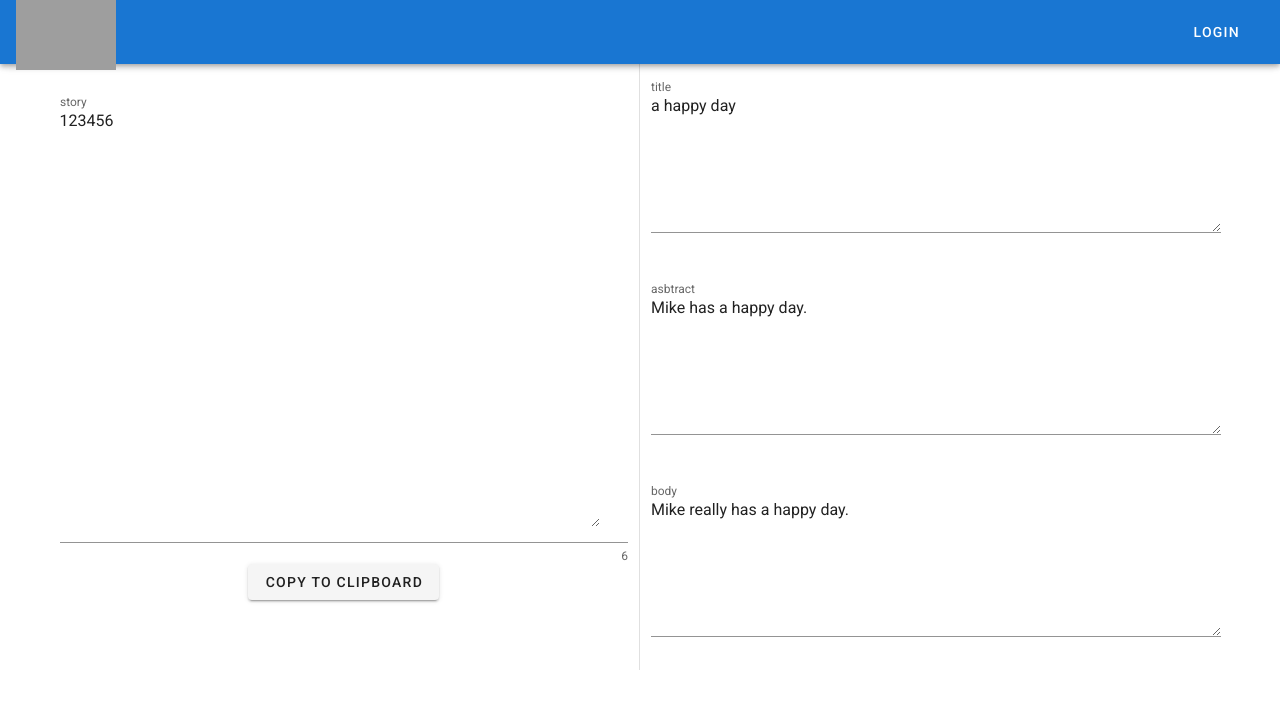
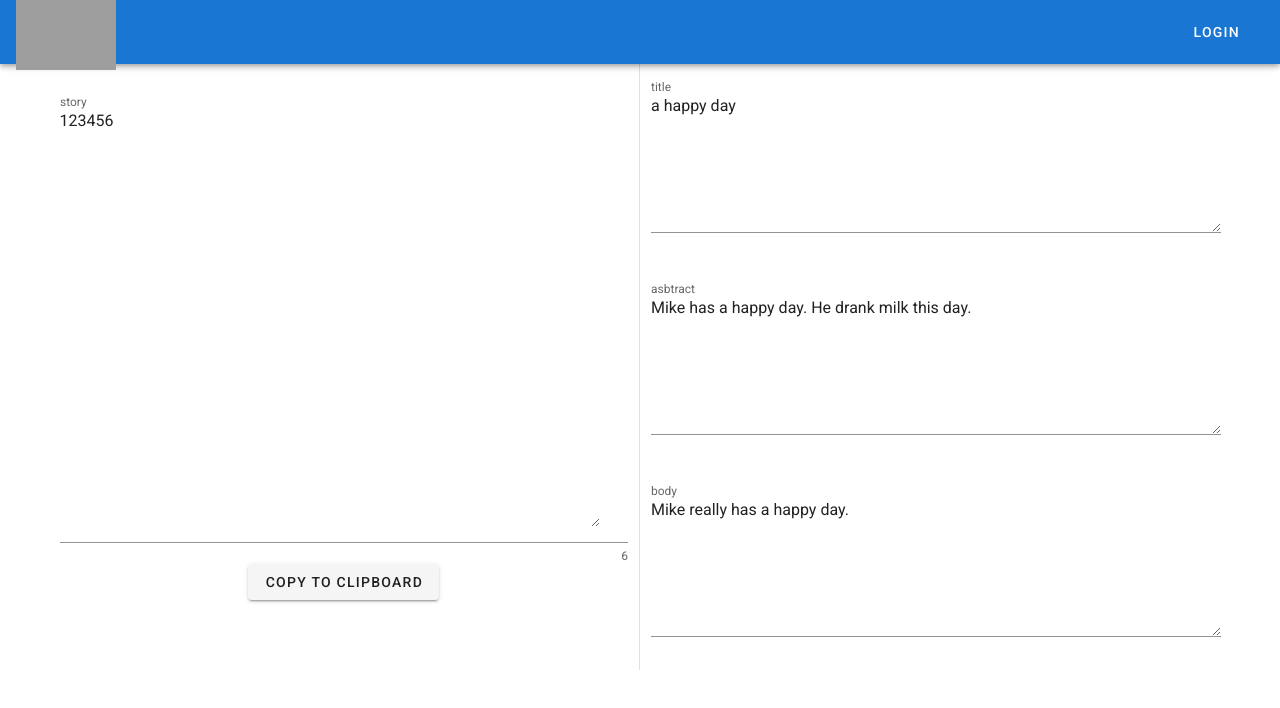
Before and after one commit to buaa-gavin/fish9, a Vue app: page / in a window 1280 px wide. Shown: the top 708 px of the page. Built offline with nearby package versions, Linux system fonts and the light colour scheme; grey boxes are pictures that could not be loaded.

Commit message:
test deploy again

```diff
--- a/src/components/DashBoard.vue
+++ b/src/components/DashBoard.vue
@@ -69,7 +69,7 @@
     data: () => ({
       story: "123456",
       title: "a happy day",
-      abstract: "Mike has a happy day.",
+      abstract: "Mike has a happy day. He drank milk this day.",
       body: "Mike really has a happy day.",
     }),
     watch: {
```
